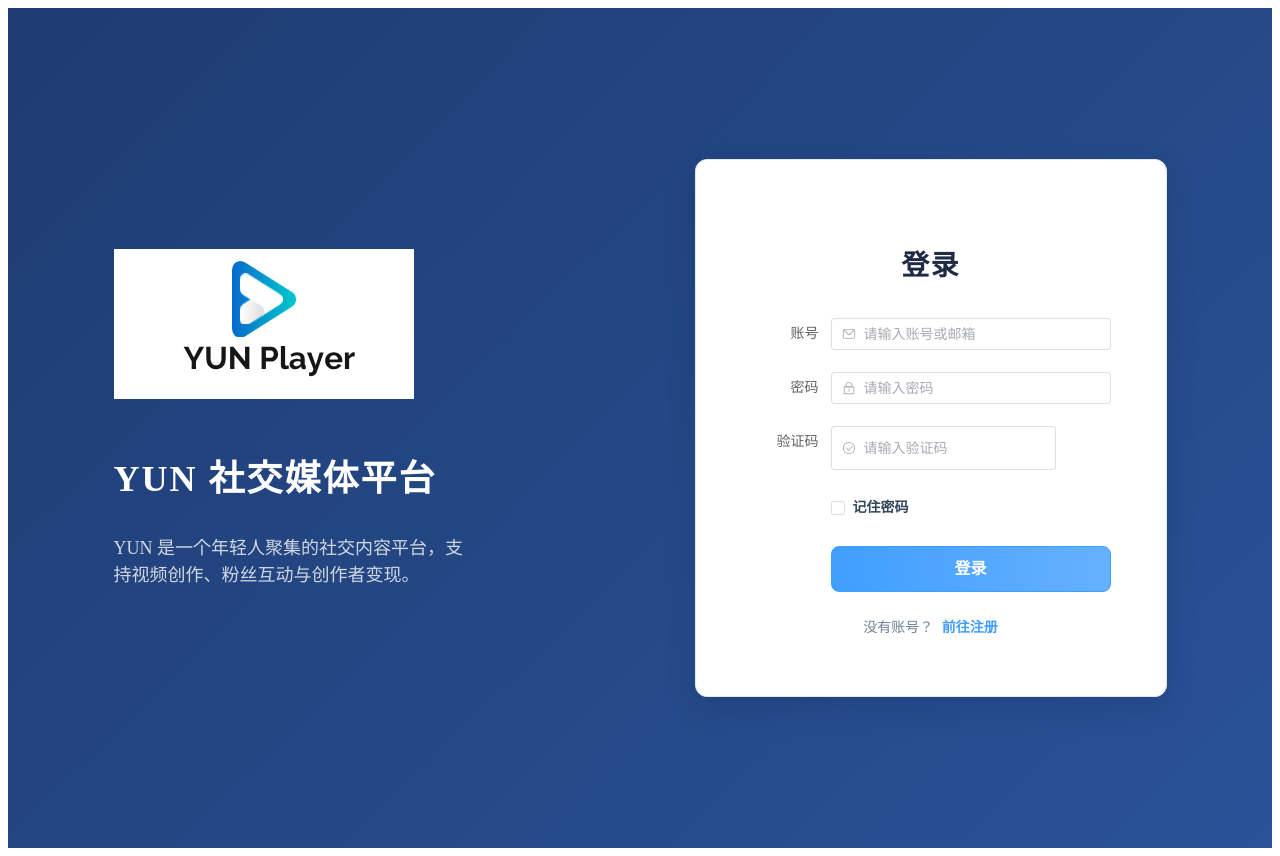
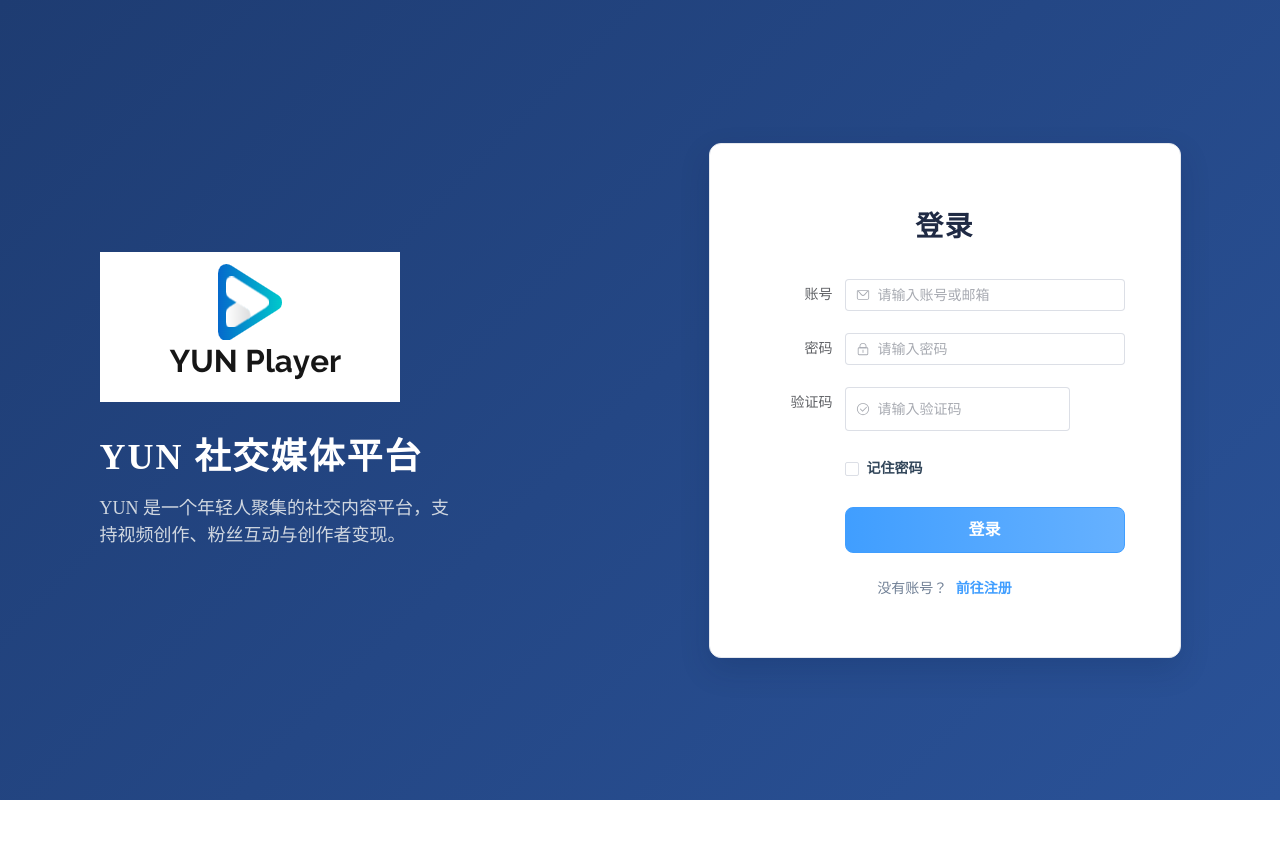
Before and after one commit to switch616/Channel-frontend, a Vue app: page /login in a window 1280 px wide. After the commit the page ends 800 px from the top, so only its background shows below. Built offline with nearby package versions, Linux system fonts and the light colour scheme; no server answers; what vue-plyr would draw is missing.

Commit message:
更新屏幕样式

```diff
--- a/package.json
+++ b/package.json
@@ -33,6 +33,7 @@
     "eslint-plugin-vue": "^10.6.2",
     "typescript": "^5.6.3",
     "vite": "^6.3.1",
+    "vite-plugin-vue-devtools": "^8.0.5",
     "vue-eslint-parser": "^10.2.0",
     "vue-tsc": "^2.1.10"
   }
--- a/src/assets/style.css
+++ b/src/assets/style.css
@@ -0,0 +1,4 @@
+* {
+  margin: 0;
+  padding: 0;
+}
--- a/src/components/layout/NavBar.vue
+++ b/src/components/layout/NavBar.vue
@@ -69,10 +69,8 @@ const handleProfileHover = () => {
 
 <style scoped>
 .navbar {
-  /* position: fixed; */
-  /* top: 0; */
-  /* left: 0; */
   width: 100%;
+  height: 60px;
   z-index: 1000;
   display: flex;
   justify-content: space-between;
--- a/src/style.css
+++ /dev/null
@@ -1,89 +0,0 @@
-:root {
-  font-family: system-ui, Avenir, Helvetica, Arial, sans-serif;
-  line-height: 1.5;
-  font-weight: 400;
-
-  color-scheme: light dark;
-  color: rgba(255, 255, 255, 0.87);
-  background-color: #242424;
-
-  font-synthesis: none;
-  text-rendering: optimizeLegibility;
-  -webkit-font-smoothing: antialiased;
-  -moz-osx-font-smoothing: grayscale;
-}
-
-a {
-  font-weight: 500;
-  color: #646cff;
-  text-decoration: inherit;
-}
-a:hover {
-  color: #535bf2;
-}
-
-body {
-  margin: 0;
-  display: flex;
-  place-items: center;
-  min-width: 288px; /* 320*0.9 */
-  min-height: 90vh;
-}
-
-h1 {
-  font-size: 2.88em; /* 3.2*0.9 */
-  line-height: 1.1;
-}
-
-button {
-  border-radius: 7.2px; /* 8*0.9 */
-  border: 1px solid transparent;
-  padding: 0.54em 1.08em; /* 0.6*0.9, 1.2*0.9 */
-  font-size: 0.9em;
-  font-weight: 500;
-  font-family: inherit;
-  background-color: #1a1a1a;
-  cursor: pointer;
-  transition: border-color 0.25s;
-}
-button:hover {
-  border-color: #646cff;
-}
-button:focus,
-button:focus-visible {
-  outline: 4px auto -webkit-focus-ring-color;
-}
-
-.card {
-  padding: 1.8em; /* 2*0.9 */
-}
-
-#app {
-  max-width: 1152px; /* 1280*0.9 */
-  margin: 0 auto;
-  padding: 1.8rem; /* 2*0.9 */
-  text-align: center;
-}
-
-html, body, #app {
-  height: 100%;
-  overflow: hidden !important;
-}
-
-.navbar-placeholder {
-  height: 57.6px; /* 64*0.9 */
-  width: 100%;
-}
-
-@media (prefers-color-scheme: light) {
-  :root {
-    color: #213547;
-    background-color: #ffffff;
-  }
-  a:hover {
-    color: #747bff;
-  }
-  button {
-    background-color: #f9f9f9;
-  }
-}
--- a/src/styles/user/auth.scss
+++ b/src/styles/user/auth.scss
@@ -5,7 +5,6 @@
   justify-content: center;
   align-items: center;
   background: linear-gradient(135deg, #1e3c72, #2a5298);
-  padding: 20px;
 }
 
 /* 通用卡片 */
--- a/src/views/home/Home.vue
+++ b/src/views/home/Home.vue
@@ -32,7 +32,7 @@ const isActive = (name: string) => route.name === name
 <style scoped>
 .home-layout {
   display: flex;
-  min-height: 100vh;
+  height: calc(100vh - 60px);
   background: #f5f5f5;
 }
 .sidebar {
@@ -41,10 +41,6 @@ const isActive = (name: string) => route.name === name
   border-right: 1px solid #eee;
   padding: 28.8px 0 0 0; /* 32*0.9 */
   box-shadow: 1.8px 0 7.2px 0 rgba(0,0,0,0.03); /* 2,8*0.9 */
-  /* position: fixed; */
-  /* top: 64px; */
-  /* left: 0; */
-  /* height: calc(100vh - 64px); */
   z-index: 999;
   display: flex;
   flex-direction: column;
@@ -86,7 +82,7 @@ const isActive = (name: string) => route.name === name
   flex: 1;
   padding: 0 0 0 0;
   min-width: 0;
-  /* margin-left: 180px; */
+  overflow: auto;
   display: flex;
   flex-direction: column;
 }
--- a/src/views/video/ShuaShipin.vue
+++ b/src/views/video/ShuaShipin.vue
@@ -29,10 +29,10 @@
       </template>
       <div class="comment-list">
         <template v-if="comments.length">
-          <CommentItem v-for="comment in comments" :key="comment.id" :comment="comment" :level="0"
+          <!-- <CommentItem v-for="comment in comments" :key="comment.id" :comment="comment" :level="0"
             :children="comment.children || []" :userId="currentUserId" :videoOwnerId="currentVideoOwnerId"
             @like="handleLikeComment" @dislike="handleDislikeComment" @reply="handleReplyComment"
-            @delete="handleDeleteComment" />
+            @delete="handleDeleteComment" /> -->
         </template>
         <div v-else class="no-comment">暂无评论</div>
       </div>
@@ -55,7 +55,7 @@
 import { ref, onMounted, onBeforeUnmount, nextTick } from 'vue'
 import { useRouter } from 'vue-router'
 import { ElMessage } from 'element-plus'
-import CommentItem from '@/components/video/CommentItem.vue'
+// import CommentItem from '@/components/video/CommentItem.vue'
 
 import {
   getHotVideos,
@@ -251,7 +251,7 @@ async function switchVideo(idx: number): Promise<void> {
   currentIndex.value = idx
 
   nextTick(() => onCanPlay(idx))
-  await loadComments()
+  // await loadComments()
 }
 
 /* -------------------------------------------
@@ -419,7 +419,6 @@ onBeforeUnmount(() => {
   justify-content: center;
   border-radius: 24px;
   box-shadow: 0 8px 32px 0 rgba(0, 0, 0, 0.18), 0 2px 8px 0 rgba(255, 255, 255, 0.08);
-  border: 1.5px solid rgba(255, 255, 255, 0.18);
   margin: 0;
   padding: 0;
   overflow: hidden;
--- a/vite.config.ts
+++ b/vite.config.ts
@@ -1,9 +1,13 @@
 import { defineConfig } from 'vite'
+import vueDevTools from 'vite-plugin-vue-devtools'
 import vue from '@vitejs/plugin-vue'
 import path from 'path'
 
 export default defineConfig({
-  plugins: [vue()],
+  plugins: [
+    vue(),
+    vueDevTools()
+  ],
   resolve: {
     alias: {
       '@': path.resolve(__dirname, 'src'),
```
Also changed, not shown: 1 other file (tests, documents, lock files or other folders).
